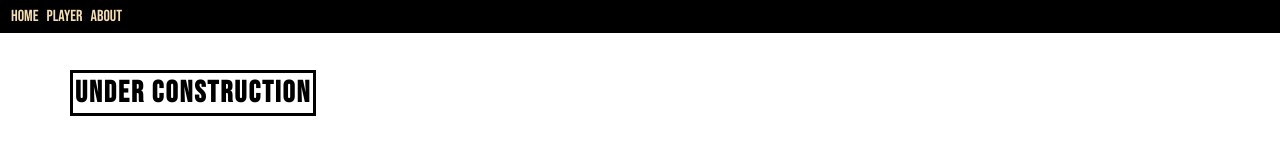
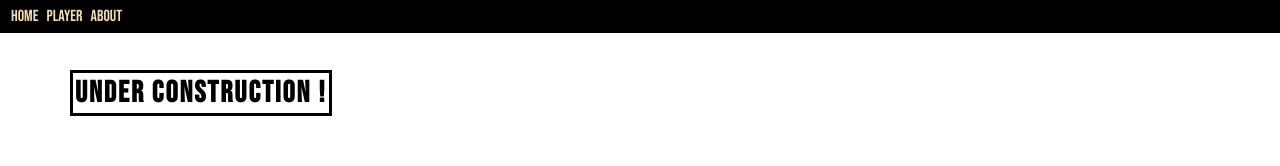
Before and after one commit to geonith-george/beats, an Angular app: page /player/beats in a window 1280 px wide. Shown: the top 166 px of the page. Built offline with nearby package versions, Linux system fonts and the light colour scheme.

Commit message:
version 5.1

```diff
--- a/src/app/beat-player/beat-player.component.html
+++ b/src/app/beat-player/beat-player.component.html
@@ -1 +1 @@
-<h1>Under Construction</h1>
+<h1>Under Construction !</h1>
```
